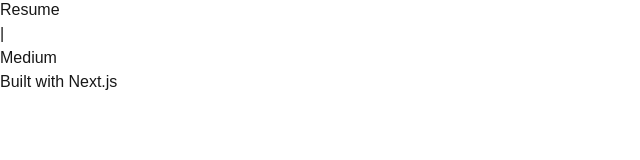
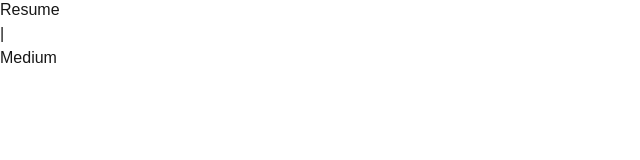
Before and after one commit to rscalderon/rscalderon-splash, a Next.js app: page / in a window 1280 px wide. Shown: the part 122-282 px from the top of the page, without its empty margins (0-640 px from the left). Built offline with nearby package versions, Linux system fonts and the light colour scheme.

Commit message:
Remove commented-out code and clean up the main layout in page.tsx

```diff
--- a/src/app/page.tsx
+++ b/src/app/page.tsx
@@ -39,62 +39,6 @@
           </Link>
         </section>
       </main>
-      {/* <main className="flex flex-col gap-8 row-start-2 items-center sm:items-start">
-        <Image
-          className="dark:invert"
-          src="/next.svg"
-          alt="Next.js logo"
-          width={180}
-          height={38}
-          priority
-        />
-        <ol className="list-inside list-decimal text-sm text-center sm:text-left font-[family-name:var(--font-geist-mono)]">
-          <li className="mb-2">
-            Get started by editing{" "}
-            <code className="bg-black/[.05] dark:bg-white/[.06] px-1 py-0.5 rounded font-semibold">
-              src/app/page.tsx
-            </code>
-            .
-          </li>
-          <li>Save and see your changes instantly.</li>
-        </ol>
-
-        <div className="flex gap-4 items-center flex-col sm:flex-row">
-          <a
-            className="rounded-full border border-solid border-transparent transition-colors flex items-center justify-center bg-foreground text-background gap-2 hover:bg-[#383838] dark:hover:bg-[#ccc] text-sm sm:text-base h-10 sm:h-12 px-4 sm:px-5"
-            href="https://vercel.com/new?utm_source=create-next-app&utm_medium=appdir-template-tw&utm_campaign=create-next-app"
-            target="_blank"
-            rel="noopener noreferrer"
-          >
-            <Image
-              className="dark:invert"
-              src="/vercel.svg"
-              alt="Vercel logomark"
-              width={20}
-              height={20}
-            />
-            Deploy now
-          </a>
-          <a
-            className="rounded-full border border-solid border-black/[.08] dark:border-white/[.145] transition-colors flex items-center justify-center hover:bg-[#f2f2f2] dark:hover:bg-[#1a1a1a] hover:border-transparent text-sm sm:text-base h-10 sm:h-12 px-4 sm:px-5 sm:min-w-44"
-            href="https://nextjs.org/docs?utm_source=create-next-app&utm_medium=appdir-template-tw&utm_campaign=create-next-app"
-            target="_blank"
-            rel="noopener noreferrer"
-          >
-            Read our docs
-          </a>
-        </div>
-      </main>*/}
-      <footer className='row-start-3 flex gap-6 flex-wrap items-center justify-center'>
-        <a
-          className='flex items-center gap-2 hover:underline hover:underline-offset-4'
-          href='https://nextjs.org'
-          target='_blank'
-          rel='noopener noreferrer'
-        >
-          Built with Next.js
-        </a>
-      </footer>
     </div>
   );
 }
```
